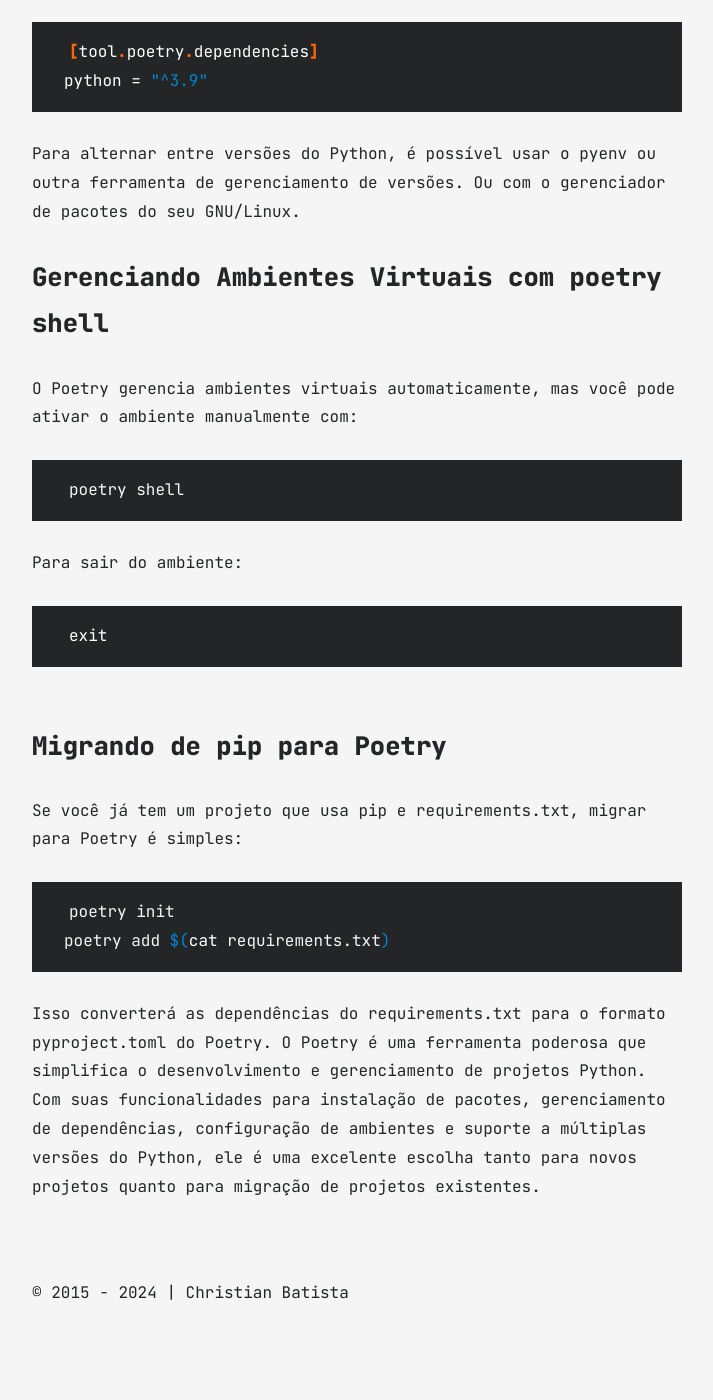
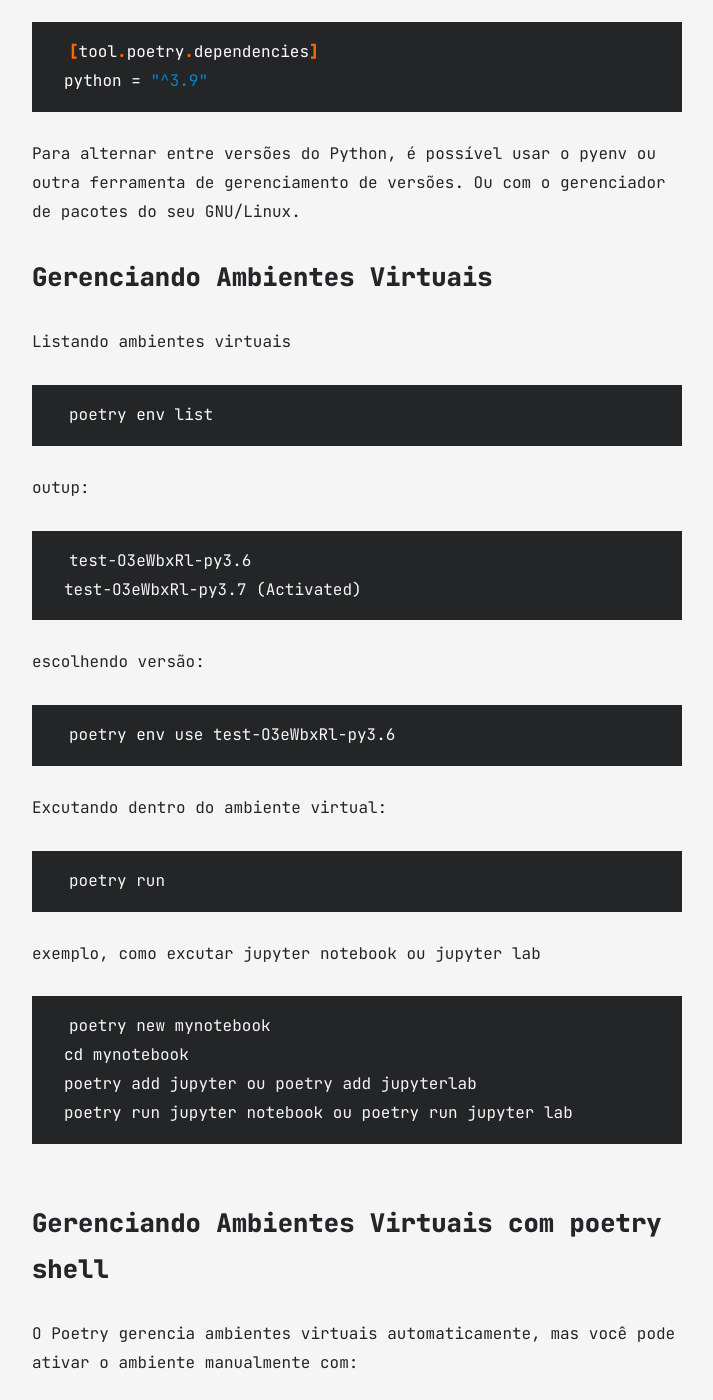
Before and after one commit to christianbaptista/jekyll-blog, a Jekyll site: the page built from all_collections/_posts/2024-08-23-poetry-alternative-pip-python.md, in a window 1280 px wide and 1400 px high, scrolled down 3681 px. Shown: the whole window, without its empty margins (283-996 px from the left). Built offline with Jekyll 4.4.1, drawn with Linux system fonts in a browser that asks for light colours; before the commit the page ends 5054 px from its top, so only the background shows below that; some of the changed text lies outside the part shown.

Commit message:
poetry post update

````diff
--- a/all_collections/_posts/2024-08-23-poetry-alternative-pip-python.md
+++ b/all_collections/_posts/2024-08-23-poetry-alternative-pip-python.md
@@ -104,6 +104,37 @@ python = "^3.9"
 
 Para alternar entre versões do Python, é possível usar o pyenv ou outra ferramenta de gerenciamento de versões. Ou com o gerenciador de pacotes do seu GNU/Linux.
 
+### Gerenciando Ambientes Virtuais
+
+Listando ambientes virtuais
+
+```sh
+poetry env list
+```
+
+outup:
+```sh
+test-O3eWbxRl-py3.6
+test-O3eWbxRl-py3.7 (Activated)
+```
+
+escolhendo versão:
+```sh
+poetry env use test-O3eWbxRl-py3.6
+```
+Excutando dentro do ambiente virtual:
+```sh
+poetry run
+```
+exemplo, como excutar jupyter notebook ou jupyter lab
+
+```sh
+poetry new mynotebook
+cd mynotebook
+poetry add jupyter ou poetry add jupyterlab
+poetry run jupyter notebook ou poetry run jupyter lab
+```
+
 ### Gerenciando Ambientes Virtuais com poetry shell
 
 O Poetry gerencia ambientes virtuais automaticamente, mas você pode ativar o ambiente manualmente com:
@@ -125,5 +156,9 @@ Se você já tem um projeto que usa pip e requirements.txt, migrar para Poetry
 poetry init
 poetry add $(cat requirements.txt)
 ```
+ou
+```sh
+cat requirements.txt | grep -E '^[^# ]' | cut -d= -f1 | xargs -n 1 poetry add
+```
 Isso converterá as dependências do requirements.txt para o formato pyproject.toml do Poetry.
 O Poetry é uma ferramenta poderosa que simplifica o desenvolvimento e gerenciamento de projetos Python. Com suas funcionalidades para instalação de pacotes, gerenciamento de dependências, configuração de ambientes e suporte a múltiplas versões do Python, ele é uma excelente escolha tanto para novos projetos quanto para migração de projetos existentes.
````
